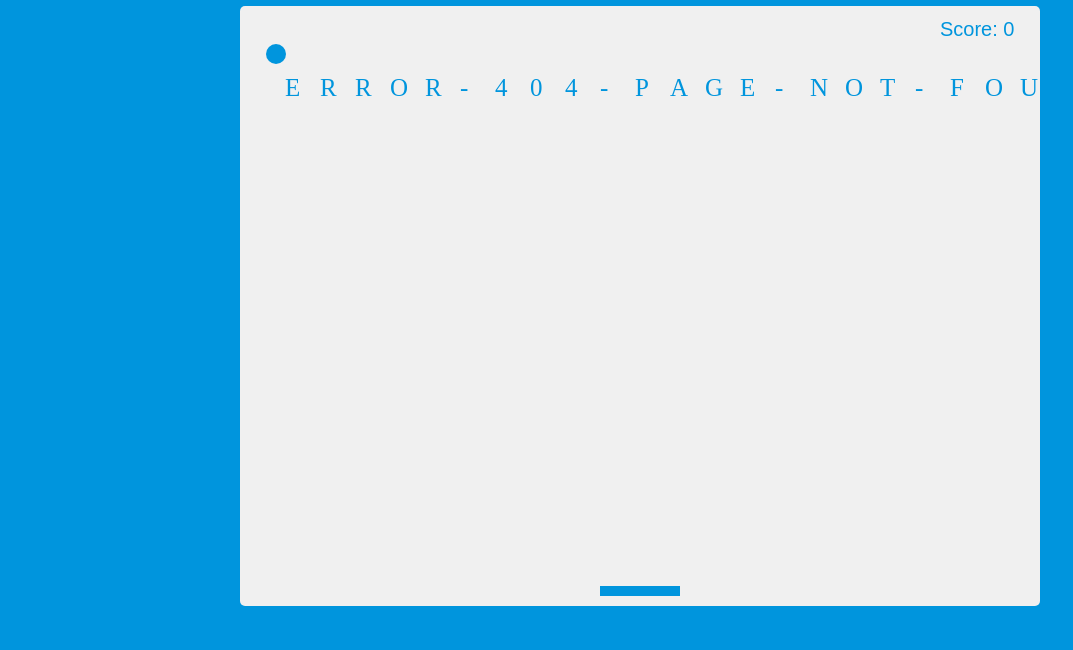
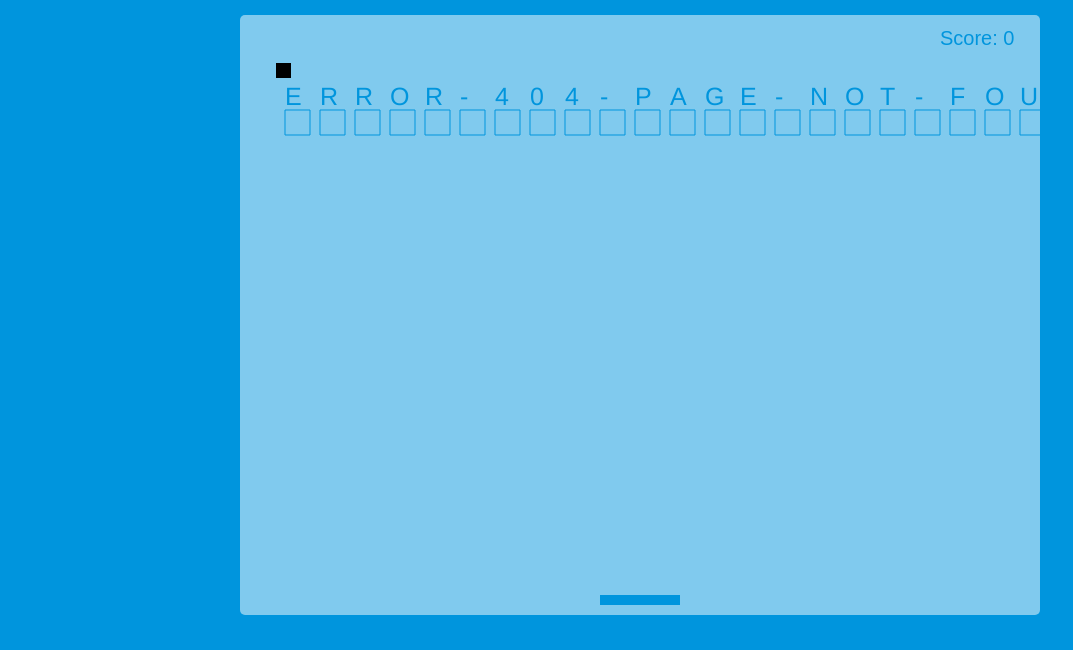
Before and after one commit to ldolne/404-contest, a website: page index.html in a window 1280 px wide. Shown: the part 150-800 px from the top of the page, without its empty margins (0-1073 px from the left). Drawn offline with Linux system fonts and the light colour scheme.

Commit message:
Game maj Squares

```diff
--- a/assets/css/main.css
+++ b/assets/css/main.css
@@ -1,3 +1,15 @@
+/*@font-face {
+  font-family: 'Inversionz';
+  src: url('./fonts/inversionz/Inversionz.otf') format('opentype');
+  src: url('./fonts/inversionz/Inversionz.ttf') format('truetype');
+  /*src: url('webfont.eot'); /* IE9 Compat Modes */
+  /*src: url('webfont.eot?#iefix') format('embedded-opentype'), /* IE6-IE8 */
+       /*url('webfont.woff2') format('woff2'), /* Super Modern Browsers */
+       /*url('webfont.woff') format('woff'), /* Pretty Modern Browsers */
+       /*url('webfont.ttf')  format('truetype'), /* Safari, Android, iOS */
+       /*url('webfont.svg#svgFontName') format('svg'); /* Legacy iOS
+}*/
+
 * {
   box-sizing: border-box;
 }
@@ -8,7 +20,7 @@ body {
   flex-direction: column;
   align-items: center;
   justify-content: center;
-  font-family: Arial, Helvetica, sans-serif;
+  font-family: Helvetica, Arial, sans-serif;
   min-height: 100vh;
   margin: 0;
 }
@@ -19,7 +31,7 @@ h1 {
 }
 
 canvas {
-  background: #f0f0f0;
+  background: rgba(255, 255, 255, 0.5);
   display: block;
   border-radius: 5px;
 }
--- a/assets/js/script.js
+++ b/assets/js/script.js
@@ -12,7 +12,13 @@ console.log(message);
 
 const lettersCount = message.length;
 
-// Create ball props
+// Create coding zones objects
+const codingZone = {
+  x: canvas.width / 3,
+  y: canvas.height / 3
+}
+
+// Create ball object
 const ball = {
   x: canvas.width / 2,
   y: canvas.height / 2,
@@ -22,7 +28,7 @@ const ball = {
   dy: -4
 };
 
-// Create paddle props
+// Create paddle object
 const paddle = {
   x: canvas.width / 2 - 40,
   y: canvas.height - 20,
@@ -32,10 +38,19 @@ const paddle = {
   dx: 0
 };
 
-// Create letter props
+// Create letter object
 const letterInfo = {
   w: 25,
   h: 20,
+  padding: 10,
+  offsetX: 45,
+  offsetY: 60,
+  visible: true
+};
+
+const squareInfo = {
+  w: 25,
+  h: 25,
   padding: 10,
   offsetX: 45,
   offsetY: 60,
@@ -51,11 +66,26 @@ for (let i = 0; i < lettersCount; i++) {
   letters[i] = { x, y, ...letterInfo };
 }
 
+const squares = [];
+for (let i = 0; i < lettersCount; i++) {
+  const x = i * (squareInfo.w + squareInfo.padding) + squareInfo.offsetX;
+  const y = (squareInfo.h + squareInfo.padding) + squareInfo.offsetY;
+  squares[i] = { x, y, ...squareInfo };
+}
+
 // Draw ball on canvas
-function drawBall() {
+function drawBall(color) {
   ctx.beginPath();
   ctx.arc(ball.x, ball.y, ball.size, 0, Math.PI * 2);
-  ctx.fillStyle = '#0095dd';
+  ctx.fillStyle = color;
+  ctx.fill();
+  ctx.closePath();
+}
+
+function drawSquareBall() {
+  ctx.beginPath();
+  ctx.rect(ball.x, ball.y, ball.size * 1.5, ball.size * 1.5);
+  ctx.fillStyle = '#000000';
   ctx.fill();
   ctx.closePath();
 }
@@ -78,10 +108,22 @@ function drawScore() {
 // Draw letters on canvas
 function drawLetters() {
   letters.forEach((letter, i) => {
-      ctx.font = `${letterInfo.w}px serif`;
+      ctx.font = `${letterInfo.w}px Helvetica`;
       ctx.fillText(message[i], letter.x, letter.y);
       ctx.fillStyle = letter.visible ? '#0095dd' : 'transparent';
+      ctx.strokeStyle = "#FF0000";
       ctx.fill();
+    });
+}
+
+// Draw square on canvas
+function drawSquares() {
+  squares.forEach((square) => {
+      ctx.beginPath();
+      ctx.rect(square.x, square.y, square.w, square.h);
+      ctx.strokeStyle = square.visible ? '#0095dd' : 'transparent';
+      ctx.stroke();
+      ctx.closePath();
     });
 }
 
@@ -147,6 +189,17 @@ function moveBall() {
     showAllLetters();
     score = 0;
   }
+
+  // Change coding zone
+  if(ball.y < (codingZone.y * 2) && ball.y > codingZone.y)
+  {
+    drawBall('orange');
+  }
+
+  if(ball.y < (codingZone.y * 3) && ball.y > (codingZone.y * 2))
+  {
+    drawBall('green');
+  }
 }
 
 // Increase score
@@ -169,10 +222,19 @@ function draw() {
   // clear canvas
   ctx.clearRect(0, 0, canvas.width, canvas.height);
 
-  drawBall();
+  if(ball.y < codingZone.y)
+  {
+    drawSquareBall();
+  }
+  else
+  {
+    drawBall();
+  }
+
   drawPaddle();
   drawScore();
   drawLetters();
+  drawSquares();
 }
 
 // Update canvas drawing and animation
--- a/index.html
+++ b/index.html
@@ -9,6 +9,7 @@
   </head>
 
   <body>
+    <header><div style="font-family: Inversionz;">.</div></header>
     <h1>Breakout!</h1>
 
     <button id="rules-btn" class="btn rules-btn">Show Rules</button>
```
Also changed, not shown: assets/fonts/inversionz/Inversionz Italic.otf (added), assets/fonts/inversionz/Inversionz Italic.ttf (added), assets/fonts/inversionz/Inversionz Unboxed Italic.otf (added), assets/fonts/inversionz/Inversionz Unboxed Italic.ttf (added), assets/fonts/inversionz/Inversionz Unboxed.otf (added), assets/fonts/inversionz/Inversionz Unboxed.ttf (added), assets/fonts/inversionz/Inversionz.otf (added), assets/fonts/inversionz/Inversionz.png (added), assets/fonts/inversionz/Inversionz.ttf (added).
